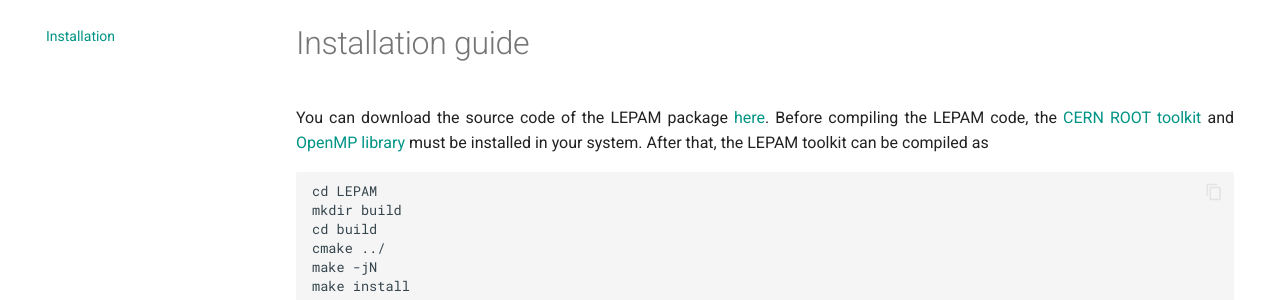
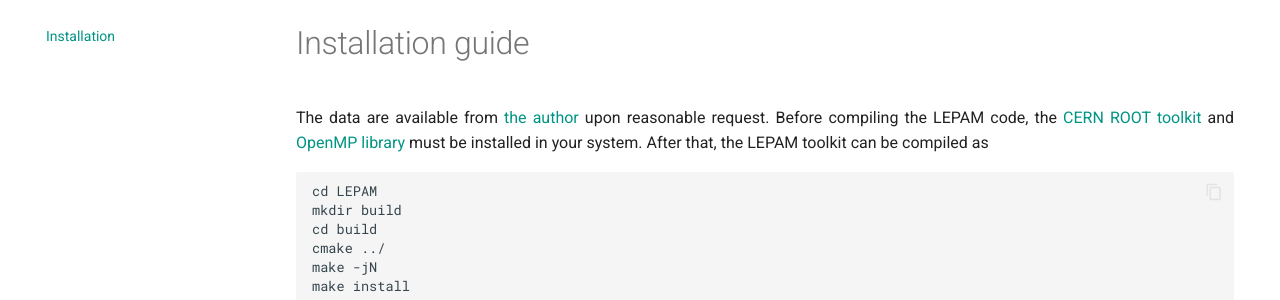
Before and after one commit to YauheniTalochkaN/LEPAM_Docs, an MkDocs documentation site: the page built from docs/install.md, in a window 1280 px wide. Shown: the part 123-423 px from the top of the page. Built offline with MkDocs 1.6.1 and Material for MkDocs 9.7.7, drawn with Linux system fonts in a browser that asks for light colours.

Commit message:
some update

````diff
--- a/docs/install.md
+++ b/docs/install.md
@@ -1,6 +1,6 @@
 # Installation guide
 <div style="text-align: justify;">
-You can download the source code of the LEPAM package <a href="https://github.com/YauheniTalochkaN/LEPAM"  target="_blank" rel="noopener">here</a>.
+The data are available from <a href="https://github.com/YauheniTalochkaN"  target="_blank" rel="noopener">the author</a> upon reasonable request.
 Before compiling the LEPAM code, the <a href="https://root.cern/"  target="_blank" rel="noopener">CERN ROOT toolkit</a> and <a href="https://www.openmp.org/"  target="_blank" rel="noopener">OpenMP library</a> must be installed in your system.
 After that, the LEPAM toolkit can be compiled as
 ```
````
